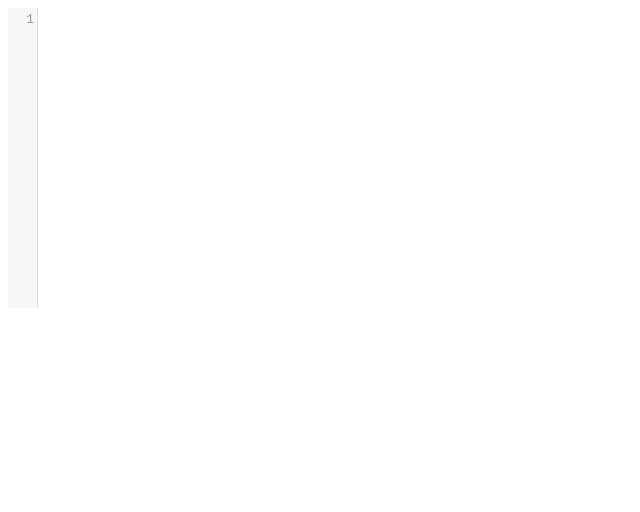
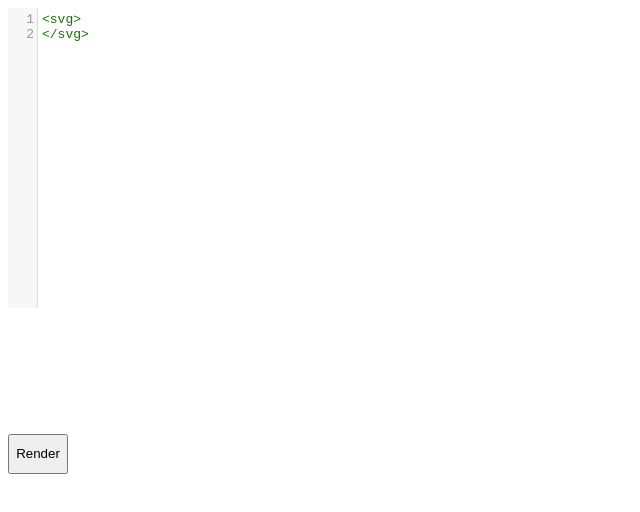
Before and after one commit to mike-deakin/svg-edit, a plain HTML site: page index.html in a window 1280 px wide. Shown: the whole page, without its empty margins (0-640 px from the left). Drawn offline with nearby package versions, Linux system fonts and the light colour scheme.

Commit message:
Basic functionality done!

```diff
--- a/index.html
+++ b/index.html
@@ -9,7 +9,8 @@
   <script src="cm/mode/htmlmixed/htmlmixed.js"></script>
 </head>
 <body>
-  <textarea id="code-area"></textarea>
+  <textarea id="code-area">&lt;svg&gt;&#10;&lt;/svg&gt;</textarea>
+  <button id="btn-render" style="width: 60px; height: 40px" onclick="render(codeEditor)">Render</button>
   <canvas id="svg-result-canvas"></canvas>
 
   <script>
@@ -21,6 +22,25 @@
       mode: "htmlmixed",
       lineNumbers: true
     })
+
+    let canvas = document.getElementById('svg-result-canvas')
+    let context = canvas.getContext('2d')
+
+    let DOMURL = window.URL || window.webkitURL || window
+
+    let render = function( editor ){
+      let data = editor.getValue()
+      let img = new Image()
+      let svg = new Blob([data], {type: 'image/svg+xml;charset=utf-8'})
+      let url = DOMURL.createObjectURL(svg)
+
+      img.onload = function() {
+        context.drawImage(img, 0, 0)
+        DOMURL.revokeObjectURL(url)
+      }
+      img.src = url
+    }
+
   </script>
 </body>
 </html>
```
